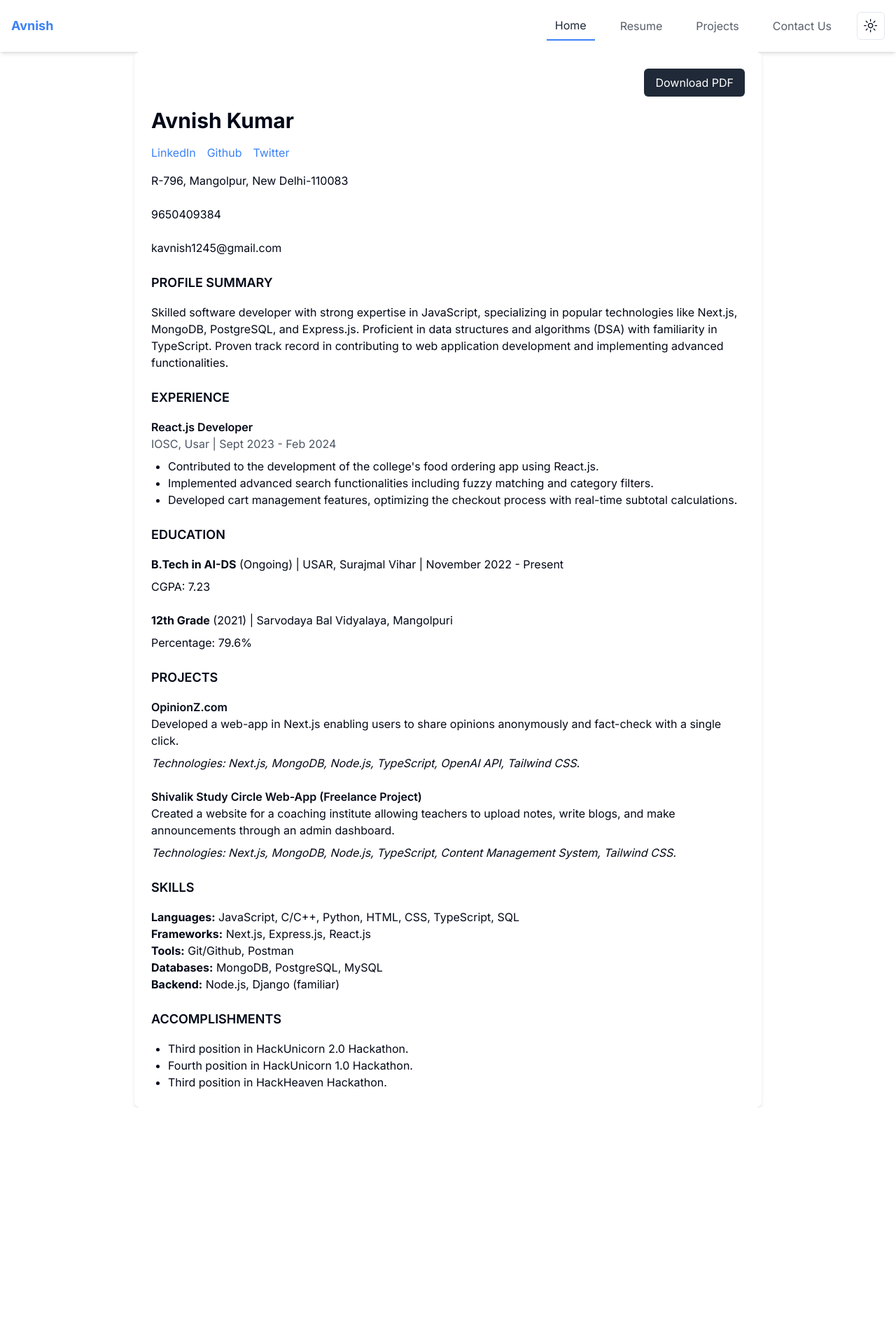
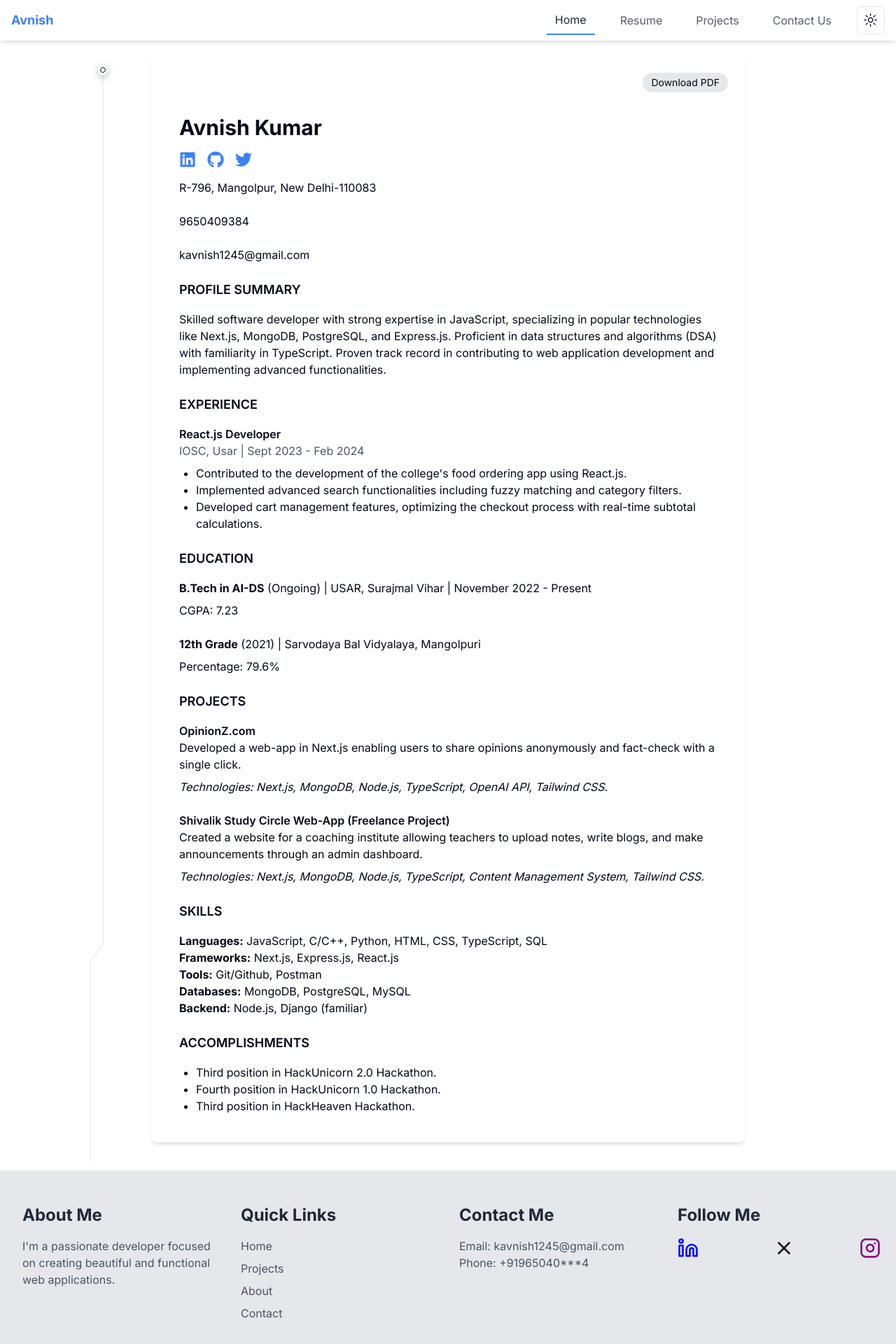
Before and after one commit to Avnish-oP/portfolio-avnish, a Next.js app: page /portfolio in a window 1280 px wide. Shown: the top 1920 px of the page at 70% size. Before the commit the page ends 1582 px from the top, so only its background shows below. Built offline with nearby package versions, Linux system fonts and the light colour scheme.

Commit message:
footer and tracing beam added to resume

```diff
--- a/package.json
+++ b/package.json
@@ -9,6 +9,7 @@
     "lint": "next lint"
   },
   "dependencies": {
+    "@headlessui/react": "^2.0.4",
     "@radix-ui/react-dropdown-menu": "^2.0.6",
     "@radix-ui/react-icons": "^1.3.0",
     "@radix-ui/react-slot": "^1.0.2",
--- a/src/app/layout.tsx
+++ b/src/app/layout.tsx
@@ -2,6 +2,7 @@ import type { Metadata } from "next";
 import { Inter } from "next/font/google";
 import "./globals.css";
 import Navbar from "@/components/Navbar";
+import Footer from "@/components/Footer";
 import { ThemeProvider } from "@/components/theme-provider";
 
 const inter = Inter({ subsets: ["latin"] });
@@ -29,6 +30,9 @@ export default function RootLayout({
               <Navbar />
             </div>
             {children}
+            <div>
+              <Footer />
+            </div>
           </ThemeProvider>
         </div>
       </body>
--- /dev/null
+++ b/src/components/Footer.tsx
@@ -0,0 +1,102 @@
+"use client";
+import { InstagramIcon, LucideLinkedin, XIcon } from "lucide-react";
+import React, { useEffect, useState } from "react";
+import Link from "next/link";
+
+const Footer = () => {
+  const [isDarkMode, setIsDarkMode] = useState(false);
+
+  useEffect(() => {
+    const darkMode = window.matchMedia && window.matchMedia("(prefers-color-scheme: dark)").matches;
+    setIsDarkMode(darkMode);
+  }, []);
+
+  return (
+    <footer className="bg-gray-200 dark:bg-gray-900 py-12 transition-colors duration-300 overflow-hidden">
+      <div className="max-w-5xl sm:max-w-7xl   mx-auto px-4 sm:px-6 lg:px-8">
+        <div className="grid grid-cols-1 md:grid-cols-4 gap-8">
+          <div>
+            <h2 className="text-2xl font-bold text-gray-800 dark:text-white mb-4">About Me</h2>
+            <p className="text-gray-600 dark:text-gray-400">
+              I'm a passionate developer focused on creating beautiful and functional web applications.
+            </p>
+          </div>
+
+          <div>
+            <h2 className="text-2xl font-bold text-gray-800 dark:text-white mb-4">Quick Links</h2>
+            <ul className="space-y-2">
+              <li>
+                <Link href="/" className="text-gray-600 dark:text-gray-400 hover:text-gray-800 dark:hover:text-white">
+                  Home
+                </Link>
+              </li>
+              <li>
+                <Link href="/projects" className="text-gray-600 dark:text-gray-400 hover:text-gray-800 dark:hover:text-white">
+                  Projects
+                </Link>
+              </li>
+              <li>
+                <Link href="/about" className="text-gray-600 dark:text-gray-400 hover:text-gray-800 dark:hover:text-white">
+                  About
+                </Link>
+              </li>
+              <li>
+                <Link href="/contact" className="text-gray-600 dark:text-gray-400 hover:text-gray-800 dark:hover:text-white">
+                  Contact
+                </Link>
+              </li>
+            </ul>
+          </div>
+
+          <div>
+            <h2 className="text-2xl font-bold text-gray-800 dark:text-white mb-4">Contact Me</h2>
+            <p className="text-gray-600 dark:text-gray-400">Email: kavnish1245@gmail.com</p>
+            <p className="text-gray-600 dark:text-gray-400">Phone: +91965040***4</p>
+          </div>
+
+          <div>
+            <h2 className="text-2xl font-bold text-gray-800 dark:text-white mb-4">Follow Me</h2>
+            <div className="flex space-x-4">
+              <div className="flex items-center gap-2 cursor-pointer group">
+                <LucideLinkedin
+                  size={30}
+                  color="blue"
+                  className="transition-transform duration-500 ease-in-out transform group-hover:scale-125"
+                />
+                <span className="hidden md:inline text-xl font-bold text-gray-800 dark:text-white opacity-0 group-hover:opacity-100 transition-opacity duration-500 ease-in-out">
+                  LinkedIn
+                </span>
+              </div>
+              <div className="flex items-center gap-2 cursor-pointer group">
+                <XIcon
+                  size={30}
+                  color={isDarkMode ? "white" : "black"}
+                  className="transition-transform duration-500 ease-in-out transform group-hover:scale-125"
+                />
+                <span className="hidden md:inline text-xl font-bold text-gray-800 dark:text-white opacity-0 group-hover:opacity-100 transition-opacity duration-500 ease-in-out">
+                  Twitter
+                </span>
+              </div>
+              <div className="flex items-center gap-2 cursor-pointer group">
+                <InstagramIcon
+                  size={30}
+                  color="purple"
+                  className="transition-transform duration-500 ease-in-out transform group-hover:scale-125"
+                />
+                <span className="hidden md:inline text-xl font-bold text-purple-800 dark:text-purple-400 opacity-0 group-hover:opacity-100 transition-opacity duration-500 ease-in-out">
+                  Instagram
+                </span>
+              </div>
+            </div>
+          </div>
+        </div>
+
+        <div className="mt-8 text-center">
+          <p className="text-gray-600 dark:text-gray-400">&copy; {new Date().getFullYear()} Your Name. All rights reserved.</p>
+        </div>
+      </div>
+    </footer>
+  );
+};
+
+export default Footer;
--- a/src/components/Navbar.tsx
+++ b/src/components/Navbar.tsx
@@ -1,5 +1,5 @@
 "use client";
-import React, { useState } from "react";
+import React, { useEffect, useState } from "react";
 import Link from "next/link";
 import { MoonIcon, SunIcon, HamburgerMenuIcon, Cross1Icon } from "@radix-ui/react-icons";
 import { useTheme } from "next-themes";
@@ -21,10 +21,26 @@ function Navbar() {
     setActiveTab(tabName);
     setIsOpen(false);
   };
+  const [lastScrollTop, setLastScrollTop] = useState(0);
+  const [isHidden, setIsHidden] = useState(false);
+
+  useEffect(() => {
+    const handleScroll = () => {
+      const currentScrollTop = window.scrollY;
+      const isScrollingDown = currentScrollTop > lastScrollTop;
+      setIsHidden(isScrollingDown);
+      setLastScrollTop(currentScrollTop);
+    };
+
+    document.addEventListener("scroll", handleScroll);
+    return () => {
+      document.removeEventListener("scroll", handleScroll);
+    };
+  }, [lastScrollTop]);
 
   return (
-    <nav className="bg-transparent dark:bg-transparent">
-      <div className="flex justify-between items-center p-4 bg-white dark:bg-black shadow-md">
+    <nav className={`${isHidden ? "hidden" : "fixed"} top-0 w-full bg-transparent dark:bg-transparent z-50`}>
+      <div className="flex justify-between items-center px-4 py-2 bg-white dark:bg-black dark:bg-opacity-75 shadow-md">
         <div className="text-lg font-bold text-blue-500 dark:text-blue-400">Avnish</div>
         <div className="lg:hidden">
           <button
--- a/src/components/resume.tsx
+++ b/src/components/resume.tsx
@@ -1,108 +1,80 @@
 "use client";
-import React, { useState } from 'react';
-import { useTheme } from 'next-themes';
+import React from 'react';
+import { FaLinkedin, FaGithub, FaTwitter } from 'react-icons/fa';
+import { TracingBeam } from './ui/tracing-beam';
 
 const Resume = () => {
-
-
   return (
-    <div className="max-w-4xl mx-auto p-6 bg-white dark:bg-gray-900 shadow-md rounded-lg">
+    <TracingBeam className='px-6 mb-10'>
+    <div className="max-w-4xl mt-20 mx-auto p-6 bg-white dark:bg-gray-900 shadow-md rounded-lg transition duration-500 ease-in-out">
       <div className="flex justify-end mb-4">
-        <button className="px-4 py-2 bg-gray-800 text-white rounded-md">
+        <a
+          href="/Resume-Avnish.pdf"
+          download="Resume-Avnish.pdf"
+          className="px-3 py-1 text-sm rounded-full bg-gray-200 dark:bg-gray-700 dark:text-gray-300 focus:outline-none transition duration-500 ease-in-out"
+        >
           Download PDF
-        </button>
-      </div>
-      <h1 className="text-3xl font-bold mb-4">Avnish Kumar</h1>
-      <div className="flex mb-4">
-        <a href="#" className="mr-4 text-blue-500 hover:underline">
-          LinkedIn
-        </a>
-        <a href="#" className="mr-4 text-blue-500 hover:underline">
-          Github
-        </a>
-        <a href="#" className="text-blue-500 hover:underline">
-          Twitter
         </a>
       </div>
-      <p className="mb-6">R-796, Mangolpur, New Delhi-110083</p>
-      <p className="mb-6">9650409384</p>
-      <p className="mb-6">kavnish1245@gmail.com</p>
+      <div className="p-4">
+        <h1 className="text-3xl font-bold mb-4 transition duration-500 ease-in-out">Avnish Kumar</h1>
+        <div className="flex mb-4 space-x-4">
+          <a href="https://www.linkedin.com/in/avnish-gupta-23245a273/" className="text-blue-500 hover:underline">
+            <FaLinkedin size={24} />
+          </a>
+          <a href="https://github.com/Avnish-oP" className="text-blue-500 hover:underline">
+            <FaGithub size={24} />
+          </a>
+          <a href="https://twitter.com/Avnish__gupta" className="text-blue-500 hover:underline">
+            <FaTwitter size={24} />
+          </a>
+        </div>
+        <p className="mb-6 transition duration-500 ease-in-out">R-796, Mangolpur, New Delhi-110083</p>
+        <p className="mb-6 transition duration-500 ease-in-out">9650409384</p>
+        <p className="mb-6 transition duration-500 ease-in-out">kavnish1245@gmail.com</p>
 
         <h2 className="text-lg font-semibold mb-4">PROFILE SUMMARY</h2>
         <p className="mb-6">
-        Skilled software developer with strong expertise in JavaScript,
-        specializing in popular technologies like Next.js, MongoDB, PostgreSQL,
-        and Express.js. Proficient in data structures and algorithms (DSA) with
-        familiarity in TypeScript. Proven track record in contributing to web
-        application development and implementing advanced functionalities.
+          Skilled software developer with strong expertise in JavaScript, specializing in popular technologies like Next.js, MongoDB, PostgreSQL, and Express.js. Proficient in data structures and algorithms (DSA) with familiarity in TypeScript. Proven track record in contributing to web application development and implementing advanced functionalities.
         </p>
 
         <h2 className="text-lg font-semibold mb-4">EXPERIENCE</h2>
         <div className="mb-6">
           <h3 className="font-semibold">React.js Developer</h3>
-        <p className="text-gray-600 mb-2">
-          IOSC, Usar | Sept 2023 - Feb 2024
-        </p>
+          <p className="text-gray-600 dark:text-gray-400 mb-2">IOSC, Usar | Sept 2023 - Feb 2024</p>
           <ul className="list-disc pl-6">
-          <li>
-            Contributed to the development of the college{"'"}s food ordering app
-            using React.js.
-          </li>
-          <li>
-            Implemented advanced search functionalities including fuzzy matching
-            and category filters.
-          </li>
-          <li>
-            Developed cart management features, optimizing the checkout process
-            with real-time subtotal calculations.
-          </li>
+            <li>Contributed to the development of the college's food ordering app using React.js.</li>
+            <li>Implemented advanced search functionalities including fuzzy matching and category filters.</li>
+            <li>Developed cart management features, optimizing the checkout process with real-time subtotal calculations.</li>
           </ul>
         </div>
 
         <h2 className="text-lg font-semibold mb-4">EDUCATION</h2>
         <p className="mb-2">
-        <strong>B.Tech in AI-DS</strong> (Ongoing) | USAR, Surajmal Vihar |
-        November 2022 - Present
+          <strong>B.Tech in AI-DS</strong> (Ongoing) | USAR, Surajmal Vihar | November 2022 - Present
         </p>
         <p className="mb-6">CGPA: 7.23</p>
         <p className="mb-2">
-        <strong>12th Grade</strong> (2021) | Sarvodaya Bal Vidyalaya,
-        Mangolpuri
+          <strong>12th Grade</strong> (2021) | Sarvodaya Bal Vidyalaya, Mangolpuri
         </p>
         <p className="mb-6">Percentage: 79.6%</p>
 
         <h2 className="text-lg font-semibold mb-4">PROJECTS</h2>
         <div className="mb-6">
           <h3 className="font-semibold">OpinionZ.com</h3>
-        <p className="mb-2">
-          Developed a web-app in Next.js enabling users to share opinions
-          anonymously and fact-check with a single click.
-        </p>
-        <p className="italic mb-2">
-          Technologies: Next.js, MongoDB, Node.js, TypeScript, OpenAI API,
-          Tailwind CSS.
-        </p>
+          <p className="mb-2">Developed a web-app in Next.js enabling users to share opinions anonymously and fact-check with a single click.</p>
+          <p className="italic mb-2">Technologies: Next.js, MongoDB, Node.js, TypeScript, OpenAI API, Tailwind CSS.</p>
         </div>
         <div className="mb-6">
-        <h3 className="font-semibold">
-          Shivalik Study Circle Web-App (Freelance Project)
-        </h3>
-        <p className="mb-2">
-          Created a website for a coaching institute allowing teachers to
-          upload notes, write blogs, and make announcements through an admin
-          dashboard.
-        </p>
-        <p className="italic mb-2">
-          Technologies: Next.js, MongoDB, Node.js, TypeScript, Content
-          Management System, Tailwind CSS.
-        </p>
+          <h3 className="font-semibold">Shivalik Study Circle Web-App (Freelance Project)</h3>
+          <p className="mb-2">Created a website for a coaching institute allowing teachers to upload notes, write blogs, and make announcements through an admin dashboard.</p>
+          <p className="italic mb-2">Technologies: Next.js, MongoDB, Node.js, TypeScript, Content Management System, Tailwind CSS.</p>
         </div>
 
         <h2 className="text-lg font-semibold mb-4">SKILLS</h2>
         <div className="mb-6">
           <p>
-          <strong>Languages:</strong> JavaScript, C/C++, Python, HTML, CSS,
-          TypeScript, SQL
+            <strong>Languages:</strong> JavaScript, C/C++, Python, HTML, CSS, TypeScript, SQL
           </p>
           <p>
             <strong>Frameworks:</strong> Next.js, Express.js, React.js
@@ -125,6 +97,8 @@ const Resume = () => {
           <li>Third position in HackHeaven Hackathon.</li>
         </ul>
       </div>
+    </div>
+    </TracingBeam>
   );
 };
 
--- /dev/null
+++ b/src/components/ui/tracing-beam.tsx
@@ -0,0 +1,128 @@
+"use client";
+import React, { useEffect, useRef, useState } from "react";
+import {
+  motion,
+  useTransform,
+  useScroll,
+  useVelocity,
+  useSpring,
+} from "framer-motion";
+import { cn } from "@/utils/cn";
+
+export const TracingBeam = ({
+  children,
+  className,
+}: {
+  children: React.ReactNode;
+  className?: string;
+}) => {
+  const ref = useRef<HTMLDivElement>(null);
+  const { scrollYProgress } = useScroll({
+    target: ref,
+    offset: ["start start", "end start"],
+  });
+
+  const contentRef = useRef<HTMLDivElement>(null);
+  const [svgHeight, setSvgHeight] = useState(0);
+
+  useEffect(() => {
+    if (contentRef.current) {
+      setSvgHeight(contentRef.current.offsetHeight);
+    }
+  }, []);
+
+  const y1 = useSpring(
+    useTransform(scrollYProgress, [0, 0.8], [50, svgHeight]),
+    {
+      stiffness: 500,
+      damping: 90,
+    }
+  );
+  const y2 = useSpring(
+    useTransform(scrollYProgress, [0, 1], [50, svgHeight - 200]),
+    {
+      stiffness: 500,
+      damping: 90,
+    }
+  );
+
+  return (
+    <motion.div
+      ref={ref}
+      className={cn("relative w-full max-w-4xl mx-auto h-full", className)}
+    >
+      <div className="absolute -left-4 md:-left-20 top-3">
+        <motion.div
+          transition={{
+            duration: 0.2,
+            delay: 0.5,
+          }}
+          animate={{
+            boxShadow:
+              scrollYProgress.get() > 0
+                ? "none"
+                : "rgba(0, 0, 0, 0.24) 0px 3px 8px",
+          }}
+          className="ml-[27px] h-4 w-4 rounded-full border border-netural-200 shadow-sm flex items-center justify-center"
+        >
+          <motion.div
+            transition={{
+              duration: 0.2,
+              delay: 0.5,
+            }}
+            animate={{
+              backgroundColor:
+                scrollYProgress.get() > 0 ? "white" : "var(--emerald-500)",
+              borderColor:
+                scrollYProgress.get() > 0 ? "white" : "var(--emerald-600)",
+            }}
+            className="h-2 w-2  rounded-full border border-neutral-300 bg-white"
+          />
+        </motion.div>
+        <svg
+          viewBox={`0 0 20 ${svgHeight}`}
+          width="20"
+          height={svgHeight} // Set the SVG height
+          className=" ml-4 block"
+          aria-hidden="true"
+        >
+          <motion.path
+            d={`M 1 0V -36 l 18 24 V ${svgHeight * 0.8} l -18 24V ${svgHeight}`}
+            fill="none"
+            stroke="#9091A0"
+            strokeOpacity="0.30"
+            transition={{
+              duration: 10,
+            }}
+          ></motion.path>
+          <motion.path
+            d={`M 1 0V -36 l 18 24 V ${svgHeight * 0.8} l -18 24V ${svgHeight}`}
+            fill="none"
+            stroke="url(#gradient)"
+            strokeWidth="4"
+            className="motion-reduce:hidden"
+            transition={{
+              duration: 10,
+            }}
+          ></motion.path>
+          <defs>
+            <motion.linearGradient
+              id="gradient"
+              gradientUnits="userSpaceOnUse"
+              x1="0"
+              x2="0"
+              y1={y1} // set y1 for gradient
+              y2={y2} // set y2 for gradient
+            >
+              <stop stopColor="#18CCFC" stopOpacity="0"></stop>
+              <stop stopColor="#18CCFC"></stop>
+              <stop offset="0.325" stopColor="#6344F5"></stop>
+              <stop offset="1" stopColor="#AE48FF" stopOpacity="0"></stop>
+            </motion.linearGradient>
+          </defs>
+        </svg>
+      </div>
+      <div ref={contentRef}>{children}</div>
+    </motion.div>
+  );
+};
```
Also changed, not shown: 2 other files (tests, documents, lock files or other folders). Lines whose indentation alone changed are shown as unchanged.
